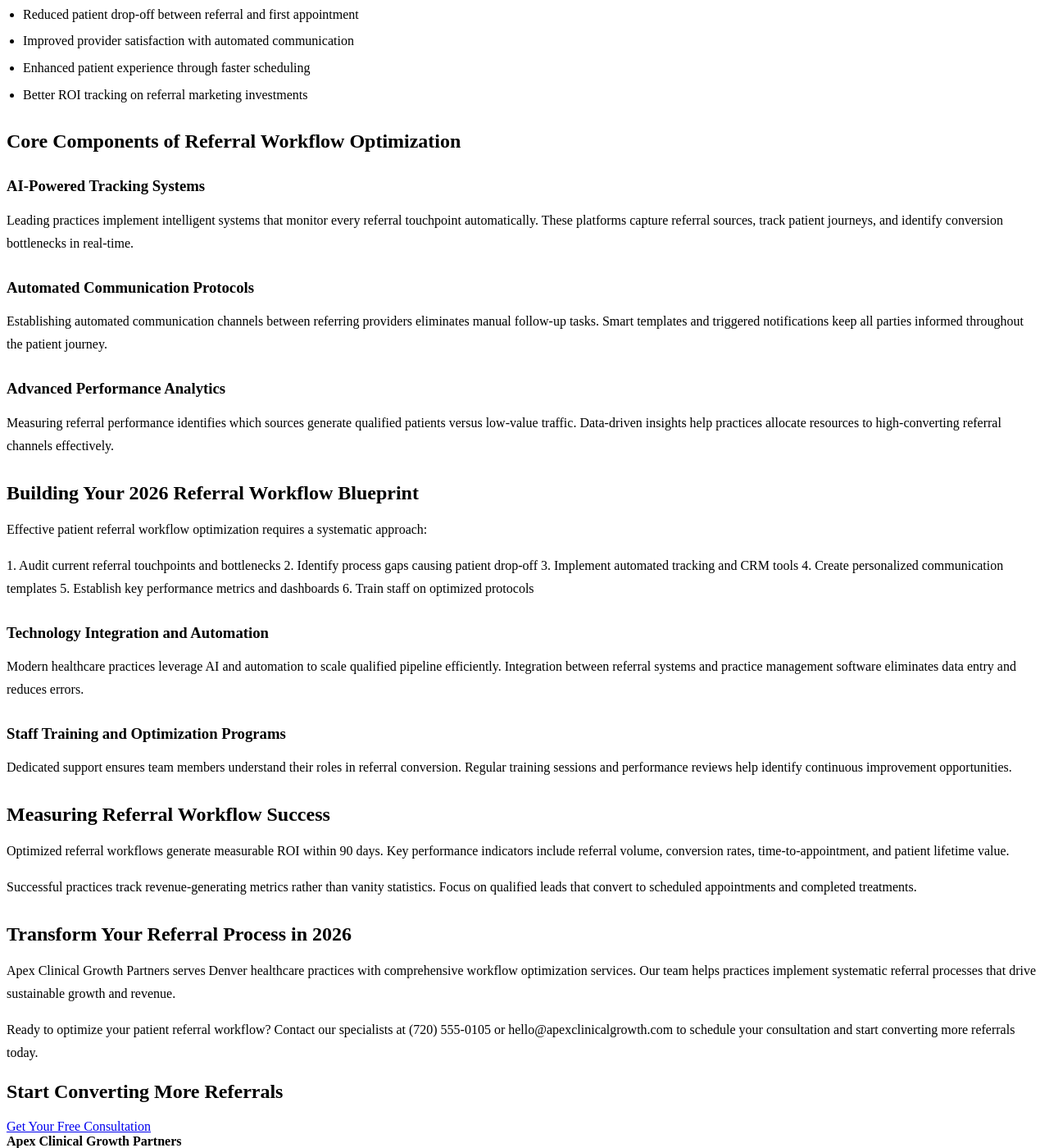
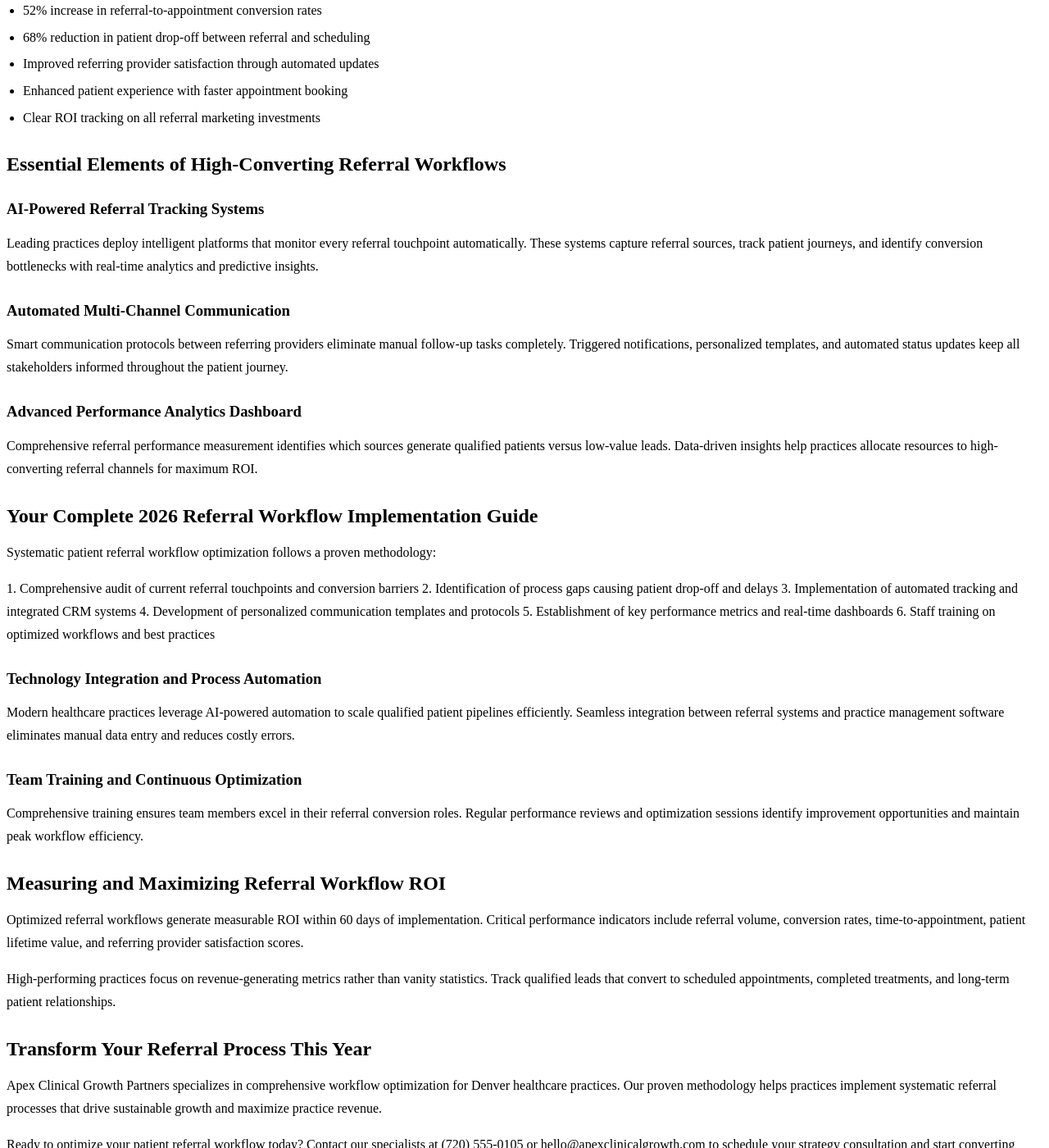
Before and after one commit to prjctlphbt/orbitr-canary-angular-20260228, a Jekyll site: the page patient-referral-workflow-blueprint.html, which Jekyll copies as it is, in a window 1280 px wide and 1400 px high, scrolled down 417 px. Shown: the whole window at 82% size. Built offline with Jekyll 4.4.1, drawn with Linux system fonts in a browser that asks for light colours; some of the changed text lies outside the part shown.

Commit message:
Refresh and update content: patient-referral-workflow-blueprint.html

```diff
--- a/patient-referral-workflow-blueprint.html
+++ b/patient-referral-workflow-blueprint.html
@@ -95,7 +95,7 @@
 <a href="/services/">Services</a>
 <a href="/blog/insights/">Insights</a>
 <a href="/contact/">Contact</a>
-<a class="cta" href="/contact/">Book Intro Call</a>
+<a class="cta" href="/contact/">Book Strategy Call</a>
 </nav>
 </div>
 </header>
@@ -103,54 +103,54 @@
 <section class="page-hero landing-hero">
 <div class="container">
 <h1>Patient Referral Workflow Optimization Blueprint</h1>
-<a class="cta" href="/services/">Get Your Blueprint</a>
+<a class="cta" href="/services/">Download Your Blueprint</a>
 </div>
 </section>
 <section class="landing-content">
 <div class="container orbitr-generated-content">
 <h1>Patient Referral Workflow Optimization Blueprint</h1>
-<p>Streamlining patient referrals drives healthcare growth and maximizes revenue in 2026. Effective workflow optimization transforms fragmented processes into seamless systems that convert qualified leads into scheduled patients.</p>
-<h2>Why Patient Referral Workflows Drive Practice Growth</h2>
-<p>Inefficient referral systems waste valuable opportunities and marketing budget. Healthcare practices lose potential revenue when referral processes lack automation and tracking capabilities.</p>
-<p>What practices achieve within 90 days of implementing optimized workflows:</p>
+<p>Streamlined patient referrals drive sustainable healthcare growth and maximize practice revenue in 2026. Optimized workflow systems transform disconnected processes into seamless patient acquisition engines that convert qualified leads into scheduled appointments.</p>
+<h2>Why Referral Workflow Optimization Accelerates Practice Growth</h2>
+<p>Inefficient referral systems waste marketing investments and lose high-value patient opportunities. Healthcare practices forfeit significant revenue when referral processes lack automation, tracking, and systematic follow-up protocols.</p>
+<p>Results practices achieve within 60 days of implementing optimized workflows:</p>
 <ul>
-<li>45% increase in referral conversion rates</li>
-<li>Reduced patient drop-off between referral and first appointment</li>
-<li>Improved provider satisfaction with automated communication</li>
-<li>Enhanced patient experience through faster scheduling</li>
-<li>Better ROI tracking on referral marketing investments</li>
+<li>52% increase in referral-to-appointment conversion rates</li>
+<li>68% reduction in patient drop-off between referral and scheduling</li>
+<li>Improved referring provider satisfaction through automated updates</li>
+<li>Enhanced patient experience with faster appointment booking</li>
+<li>Clear ROI tracking on all referral marketing investments</li>
 </ul>
-<h2>Core Components of Referral Workflow Optimization</h2>
-<h3>AI-Powered Tracking Systems</h3>
-<p>Leading practices implement intelligent systems that monitor every referral touchpoint automatically. These platforms capture referral sources, track patient journeys, and identify conversion bottlenecks in real-time.</p>
-<h3>Automated Communication Protocols</h3>
-<p>Establishing automated communication channels between referring providers eliminates manual follow-up tasks. Smart templates and triggered notifications keep all parties informed throughout the patient journey.</p>
-<h3>Advanced Performance Analytics</h3>
-<p>Measuring referral performance identifies which sources generate qualified patients versus low-value traffic. Data-driven insights help practices allocate resources to high-converting referral channels effectively.</p>
-<h2>Building Your 2026 Referral Workflow Blueprint</h2>
-<p>Effective patient referral workflow optimization requires a systematic approach:</p>
-<p>1. Audit current referral touchpoints and bottlenecks
-2. Identify process gaps causing patient drop-off
-3. Implement automated tracking and CRM tools
-4. Create personalized communication templates
-5. Establish key performance metrics and dashboards
-6. Train staff on optimized protocols</p>
-<h3>Technology Integration and Automation</h3>
-<p>Modern healthcare practices leverage AI and automation to scale qualified pipeline efficiently. Integration between referral systems and practice management software eliminates data entry and reduces errors.</p>
-<h3>Staff Training and Optimization Programs</h3>
-<p>Dedicated support ensures team members understand their roles in referral conversion. Regular training sessions and performance reviews help identify continuous improvement opportunities.</p>
-<h2>Measuring Referral Workflow Success</h2>
-<p>Optimized referral workflows generate measurable ROI within 90 days. Key performance indicators include referral volume, conversion rates, time-to-appointment, and patient lifetime value.</p>
-<p>Successful practices track revenue-generating metrics rather than vanity statistics. Focus on qualified leads that convert to scheduled appointments and completed treatments.</p>
-<h2>Transform Your Referral Process in 2026</h2>
-<p>Apex Clinical Growth Partners serves Denver healthcare practices with comprehensive workflow optimization services. Our team helps practices implement systematic referral processes that drive sustainable growth and revenue.</p>
-<p>Ready to optimize your patient referral workflow? Contact our specialists at (720) 555-0105 or hello@apexclinicalgrowth.com to schedule your consultation and start converting more referrals today.</p>
+<h2>Essential Elements of High-Converting Referral Workflows</h2>
+<h3>AI-Powered Referral Tracking Systems</h3>
+<p>Leading practices deploy intelligent platforms that monitor every referral touchpoint automatically. These systems capture referral sources, track patient journeys, and identify conversion bottlenecks with real-time analytics and predictive insights.</p>
+<h3>Automated Multi-Channel Communication</h3>
+<p>Smart communication protocols between referring providers eliminate manual follow-up tasks completely. Triggered notifications, personalized templates, and automated status updates keep all stakeholders informed throughout the patient journey.</p>
+<h3>Advanced Performance Analytics Dashboard</h3>
+<p>Comprehensive referral performance measurement identifies which sources generate qualified patients versus low-value leads. Data-driven insights help practices allocate resources to high-converting referral channels for maximum ROI.</p>
+<h2>Your Complete 2026 Referral Workflow Implementation Guide</h2>
+<p>Systematic patient referral workflow optimization follows a proven methodology:</p>
+<p>1. Comprehensive audit of current referral touchpoints and conversion barriers
+2. Identification of process gaps causing patient drop-off and delays
+3. Implementation of automated tracking and integrated CRM systems
+4. Development of personalized communication templates and protocols
+5. Establishment of key performance metrics and real-time dashboards
+6. Staff training on optimized workflows and best practices</p>
+<h3>Technology Integration and Process Automation</h3>
+<p>Modern healthcare practices leverage AI-powered automation to scale qualified patient pipelines efficiently. Seamless integration between referral systems and practice management software eliminates manual data entry and reduces costly errors.</p>
+<h3>Team Training and Continuous Optimization</h3>
+<p>Comprehensive training ensures team members excel in their referral conversion roles. Regular performance reviews and optimization sessions identify improvement opportunities and maintain peak workflow efficiency.</p>
+<h2>Measuring and Maximizing Referral Workflow ROI</h2>
+<p>Optimized referral workflows generate measurable ROI within 60 days of implementation. Critical performance indicators include referral volume, conversion rates, time-to-appointment, patient lifetime value, and referring provider satisfaction scores.</p>
+<p>High-performing practices focus on revenue-generating metrics rather than vanity statistics. Track qualified leads that convert to scheduled appointments, completed treatments, and long-term patient relationships.</p>
+<h2>Transform Your Referral Process This Year</h2>
+<p>Apex Clinical Growth Partners specializes in comprehensive workflow optimization for Denver healthcare practices. Our proven methodology helps practices implement systematic referral processes that drive sustainable growth and maximize practice revenue.</p>
+<p>Ready to optimize your patient referral workflow today? Contact our specialists at (720) 555-0105 or hello@apexclinicalgrowth.com to schedule your strategy consultation and start converting more referrals immediately.</p>
 </div>
 </section>
 <section class="landing-cta">
 <div class="container">
-<h2>Start Converting More Referrals</h2>
-<a class="cta" href="/services/">Get Your Free Consultation</a>
+<h2>Start Converting More Referrals Today</h2>
+<a class="cta" href="/services/">Get Your Free Strategy Session</a>
 </div>
 </section>
 </main>
```
Also changed, not shown: other parts of patient-referral-workflow-blueprint.html (+2 -2 lines).
